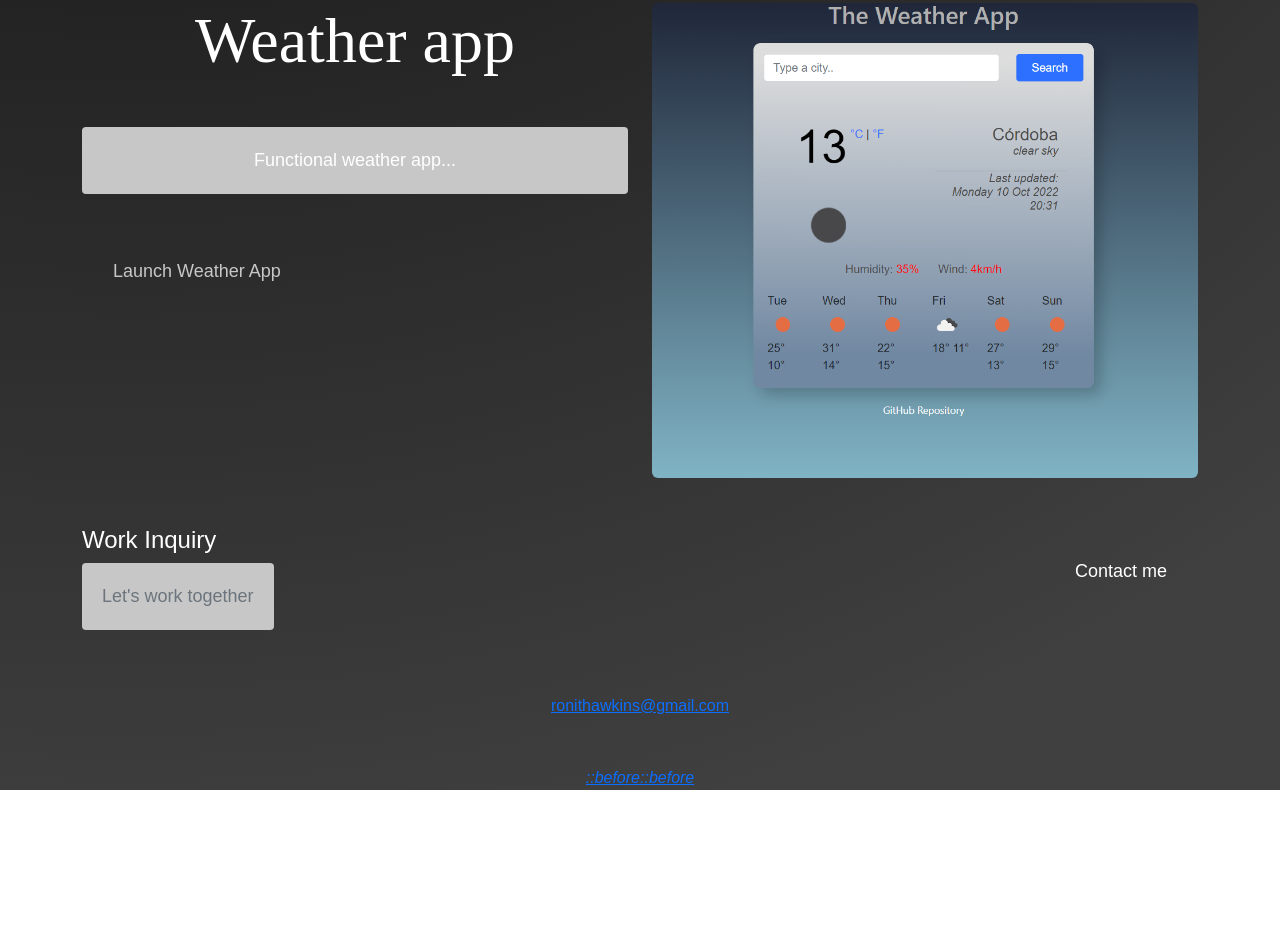
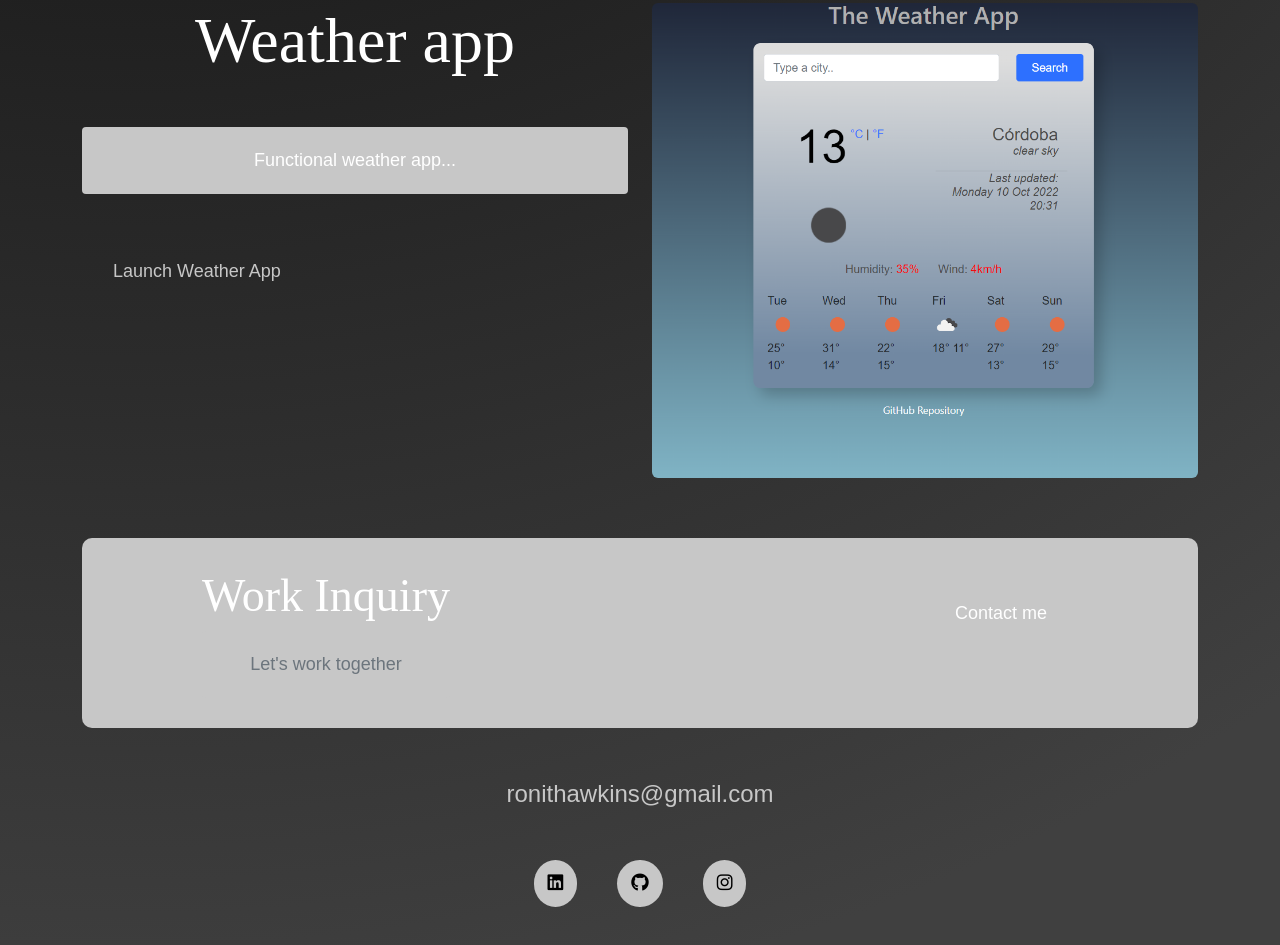
Before and after one commit to veryuniq/Responsive-Project-Homepage, a plain HTML site: page index.html in a window 1280 px wide. Shown: the part 1552-2497 px from the top of the page. Before the commit the page ends 2342 px from the top, so only its background shows below. Drawn offline with nearby package versions, Linux system fonts and the light colour scheme.

Commit message:
Update htmls
finished footer in home html and updated the css for the footer.

Added linkedin account to the contact page and footer.

```diff
--- a/index.html
+++ b/index.html
@@ -12,6 +12,7 @@
   <script src="https://cdn.jsdelivr.net/npm/bootstrap@5.2.0-beta1/dist/js/bootstrap.bundle.min.js"
   integrity="sha384-pprn3073KE6tl6bjs2QrFaJGz5/SUsLqktiwsUTF55Jfv3qYSDhgCecCxMW52nD2"
   crossorigin="anonymous"></script>
+<script src="https://kit.fontawesome.com/2f230c03be.js" crossorigin="anonymous"></script>
     <title>Veronique</title>
     <meta name="description" content= "Homepage for software development portfolio">
   </head>
@@ -102,7 +103,7 @@
             <p class="text-muted">Let's work together</p>
           </div>
           <div>
-            <a href="" class="btn btn-branding mt-3"> Contact me </a>
+            <a href="" class="btn btn-branding mt-3" id="contact"> Contact me </a>
           </div>
         </div>
         <div class="d-flex justify-content-center mb-5">
@@ -111,12 +112,14 @@
           </a>
         </div>
         <div class="social-links d-flex justify-content-center">
+          <a href="https://www.linkedin.com/in/veronique-h-03640010b/" target="_blank">
+            <i class="fa-brands fa-linkedin"></i>
+          </a>
           <a href="https://www.github.com/veryuniq" target="_blank">
-            <i class="fab fa-github" aria-hidden="true">::before</i>
+            <i class="fa-brands fa-github"></i>
           </a>
           <a href="https://www.instragram.com/very.uniq" target="_blank">
-            <i class="fab fa-instagram" aria-hidden="true">::before
-            </i>
+            <i class="fa-brands fa-instagram"></i>
           </a>
         </div>
       </footer>
--- a/src/styles.css
+++ b/src/styles.css
@@ -44,6 +44,11 @@ h3 {
   opacity: 0.7;
 }
 
+h4 {
+  font-family: var(--heading-font-family);
+  font-size: 46px;
+}
+
 p {
   background: var(--secondary-color);
   padding: 20px;
@@ -87,6 +92,11 @@ p {
   h2 {
     font-size: 44px;
   }
+
+  h4{
+    font-size: 26px;
+  }
+
   .hero {
     padding: 80px 20px;
   }
@@ -170,3 +180,47 @@ p {
   background: none;
   text-decoration: none;
 }
+
+footer{
+  margin: 60px 0;
+}
+
+footer .contact-box{
+  background-color: var(--secondary-color);
+  padding: 30px 120px;
+  border-radius: 10px;
+}
+footer .contact-box p {
+  margin: 0;
+}
+
+footer .email-link{
+  text-decoration: none;
+  color: var(--secondary-color);
+  font-size: 24px;
+}
+
+footer .email-link:hover{
+  color:white ;
+}
+
+footer .social-links a{
+  margin: 0 20px;
+  color: black;
+  background-color: var(--secondary-color);
+  padding: 10px 14px;
+  font-size: 18px;
+  border-radius: 50%;
+  transition: all 150ms ease-in-out;
+}
+
+footer .social-links a:hover{
+  color: white;
+  background: var(--branding-color);
+}
+
+#contact:hover{
+  color: white;
+  background: var(--branding-color);
+  box-shadow: var(--box-shadow);
+}
```
Also changed, not shown: contact.html (+7 -3 lines).
